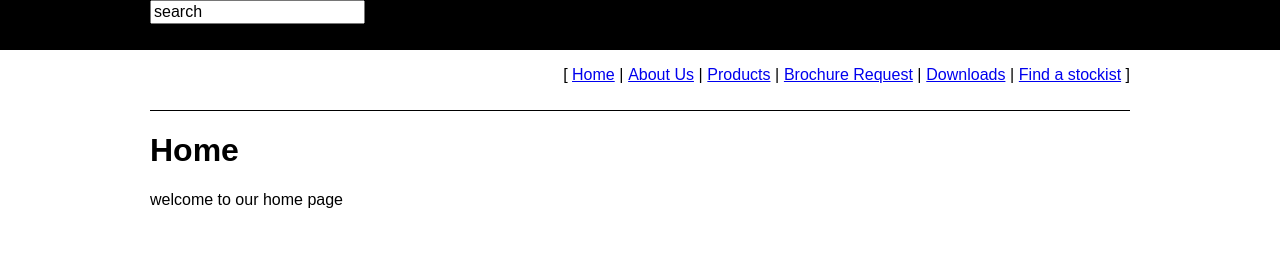
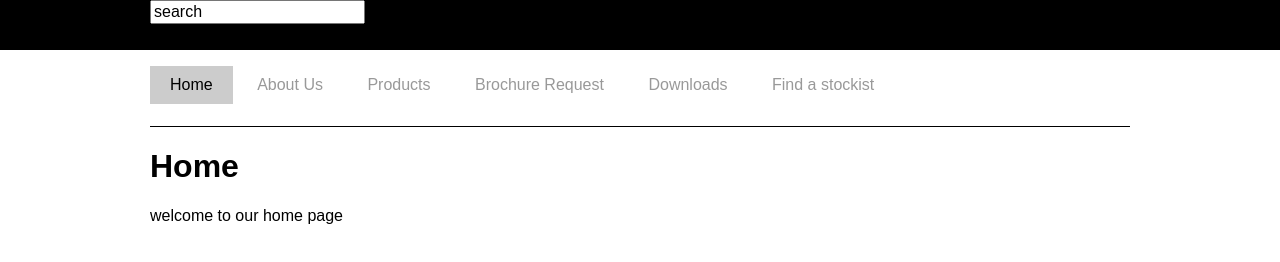
Before and after one commit to danheavey/angular-website-example, a website: page app/index.html in a window 1280 px wide. Drawn offline with Linux system fonts and the light colour scheme.

Commit message:
added css dropdown

```diff
--- a/app/css/app.css
+++ b/app/css/app.css
@@ -1,34 +1,92 @@
 /* app css stylesheet */
+#menu{
+    padding: 0;
+}
+#menu li{
+  list-style: none;
+  padding-left: 20px;
+  padding-right: 20px;
+  padding-top:10px;
+  padding-bottom:10px;
+  list-style: none;
+  position: relative;
+  display: inline-table;
 
-.menu {
-  list-style: none;
-  margin-bottom: 2em;
-  padding: 0 0 0.5em;
-  float: right;
+}
+#menu li.active{
+    background: #cccccc;
+    color: #000000;
+}
+#menu li:hover{
+    background: #cccccc;
+    color: #000000;
 }
 
-.menu:before {
-  content: "[";
+#menu li.active a{
+    color: #000000;
+}
+#menu li:hover a{
+    color: #000000;
 }
 
-.menu:after {
-  content: "]";
-    clear: both;
+
+/*#menu:before {*/
+  /*content: "[";*/
+/*}*/
+
+/*#menu:after {*/
+  /*content: "]";*/
+    /*clear: both;*/
+/*}*/
+
+/*#menu > li {*/
+  /*display: inline;*/
+/*}*/
+
+/*#menu > li:before {*/
+  /*content: "|";*/
+  /*padding-right: 0.3em;*/
+/*}*/
+
+/*#menu > li:nth-child(1):before {*/
+  /*content: "";*/
+  /*padding: 0;*/
+/*}*/
+
+#menu ul{
+    padding: 0;
+    position: absolute;
+    top: 48px;
+    left: 0;
+    width: 150px;
+
+    -webkit-box-shadow: none;
+    -moz-box-shadow: none;
+    box-shadow: none;
+    display: none;
 }
 
-.menu > li {
-  display: inline;
+
+#menu a{
+    text-decoration: none;
+    color: #999999;
 }
 
-.menu > li:before {
-  content: "|";
-  padding-right: 0.3em;
+#menu a:hover{
+
 }
 
-.menu > li:nth-child(1):before {
-  content: "";
-  padding: 0;
+#menu ul li{
+
 }
+
+#menu li:hover > ul {
+    height: 50;
+    display: block;
+    background: #ccc;
+}
+
+
 
 div#toolbar{
     width:100%;
--- a/app/js/controllers.js
+++ b/app/js/controllers.js
@@ -28,3 +28,12 @@ angular.module('myApp.controllers', [])
         function($scope) {
             $scope.title = "Stockist"
      }]);
+
+
+
+function HeaderController($scope, $location)
+{
+    $scope.isActive = function (viewLocation) {
+        return viewLocation === $location.path();
+    };
+}
--- a/app/partials/menu.html
+++ b/app/partials/menu.html
@@ -1,7 +1,12 @@
-<ul class="menu">
-    <li><a href="#/">Home</a></li>
-    <li><a href="#/aboutus">About Us</a></li>
-    <li><a href="#/products">Products</a></li>
+<ul id="menu" ng-controller="HeaderController">
+    <li ng-class="{ active: isActive('/')}"><a href="#/">Home</a></li>
+    <li ng-class="{ active: isActive('/aboutus')}"><a href="#/aboutus">About Us</a></li>
+    <li><a href="#/products">Products</a>
+        <ul>
+            <li>Boilers</li>
+            <li>Water Heaters</li>
+        </ul>
+    </li>
     <li><a href="#/brochure">Brochure Request</a></li>
     <li><a href="#/downloads">Downloads</a></li>
     <li><a href="#/stockist">Find a stockist</a></li>
```
Also changed, not shown: app/partials/footer.html (added, +9 -0 lines).
